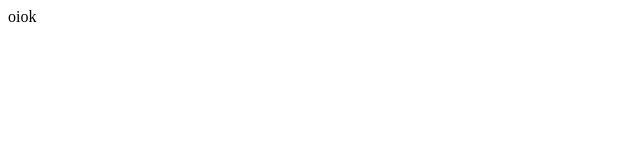
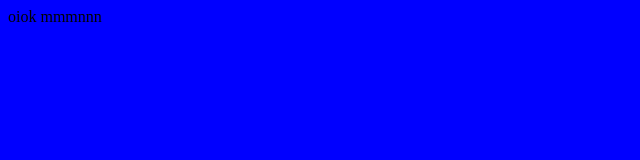
Before and after one commit to AnyAmbria/curso-git, a plain HTML site: page index.html in a window 1280 px wide. Shown: the whole page, without its empty margins (0-640 px from the left). Drawn offline with Linux system fonts and the light colour scheme.

Commit message:
inicio do design

```diff
--- /dev/null
+++ b/estilo.css
@@ -0,0 +1,3 @@
+body{
+	background-color: blue;
+}
--- a/index.html
+++ b/index.html
@@ -1,9 +1,11 @@
 <html>
     <head>
+	<link rel="stylesheet" href="estilo.css">
 	<title> oiafsfc
 	</title>
     </head>
     <body>
 		oiok
+		mmmnnn
     </body>
 </html>
```
